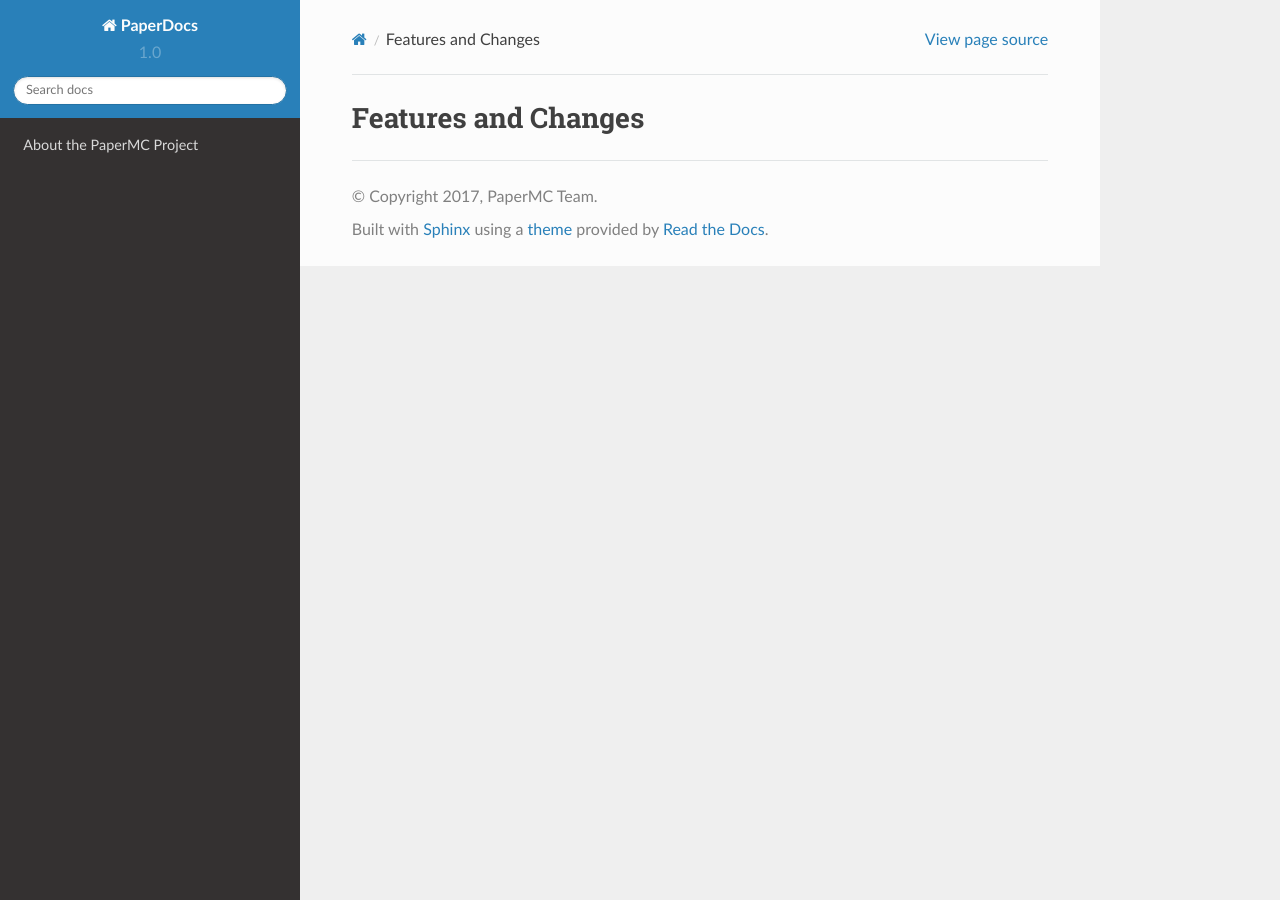
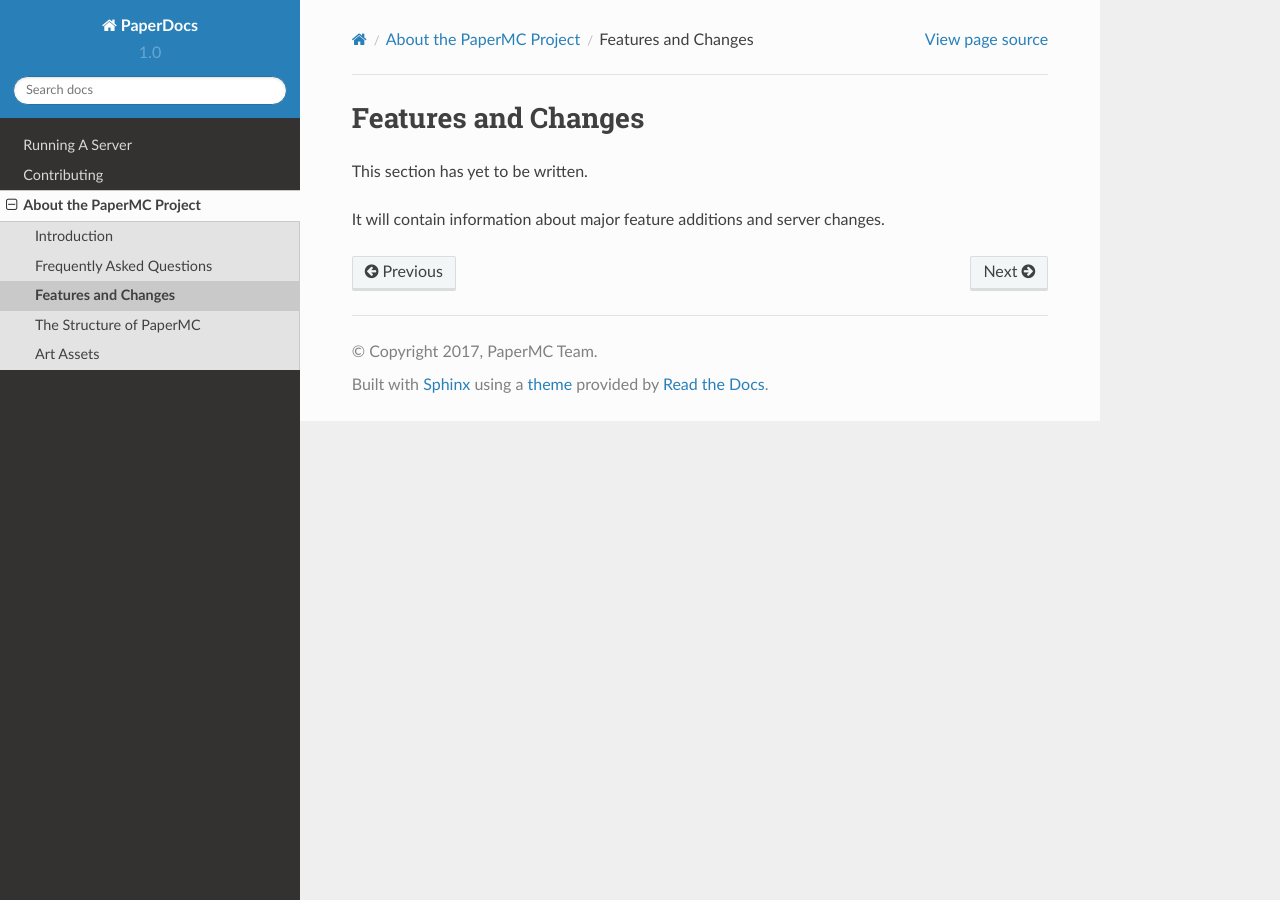
Before and after one commit to PaperMC/PaperDocs, a Sphinx documentation site: the page built from source/about/features.rst, in a window 1280 px wide. Built offline with Sphinx 7.4.7 and the Read the Docs theme 2.0.0, drawn with Linux system fonts in a browser that asks for light colours; pages that are not in the unit, such as notebooks, are missing from menus.

Commit message:
Fix up source warnings and add stubs as needed

```diff
--- a/source/about/features.rst
+++ b/source/about/features.rst
@@ -1,3 +1,7 @@
 ==========================
 Features and Changes
 ==========================
+
+This section has yet to be written.
+
+It will contain information about major feature additions and server changes.
--- a/source/about/index.rst
+++ b/source/about/index.rst
@@ -13,5 +13,6 @@
 
     introduction
     faq
+    features
     structure
     assets
--- /dev/null
+++ b/source/contributing/index.rst
@@ -0,0 +1,7 @@
+============
+Contributing
+============
+
+This page has yet to be written.
+
+It will contain information about contributing to the PaperMC project.
```
Also changed, not shown: source/index.rst (+13 -2 lines), source/server/index.rst (added, +8 -0 lines).
